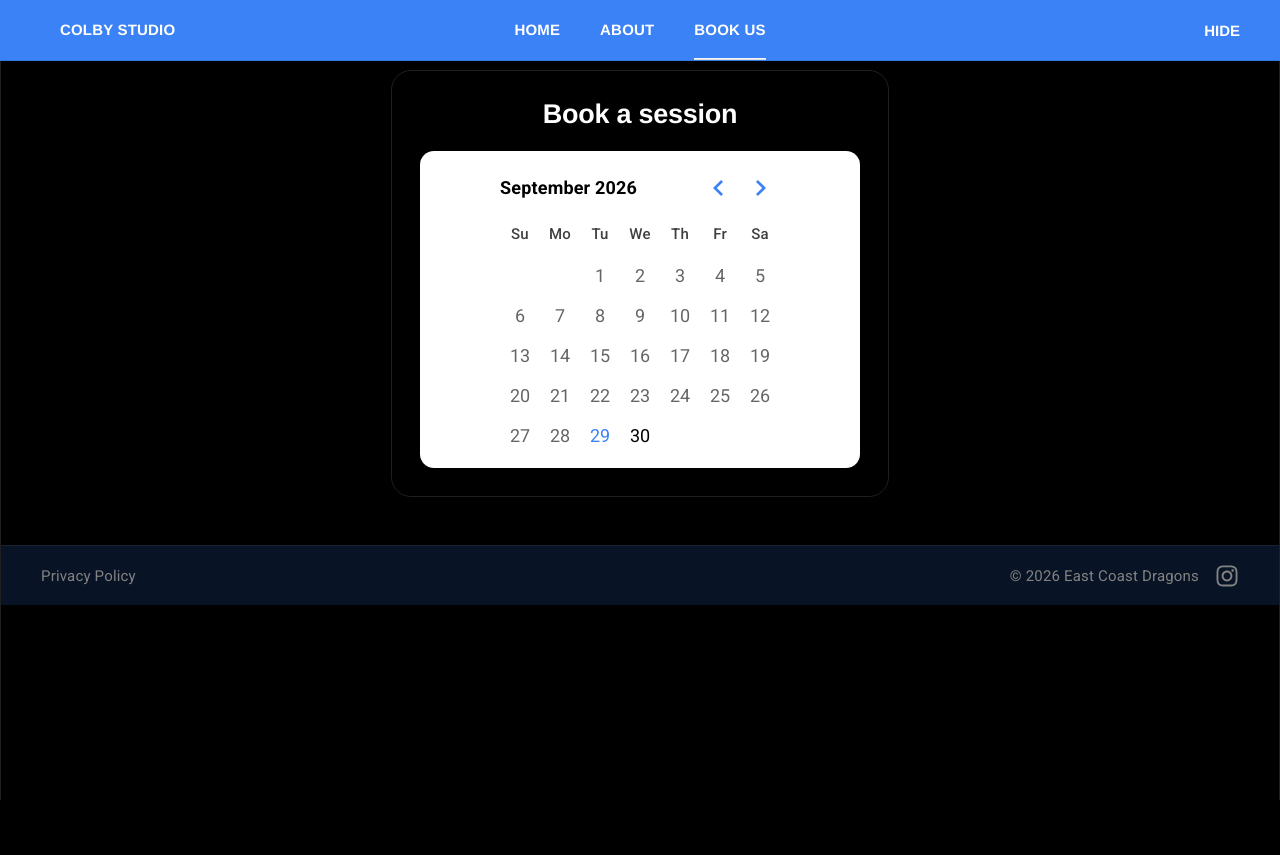
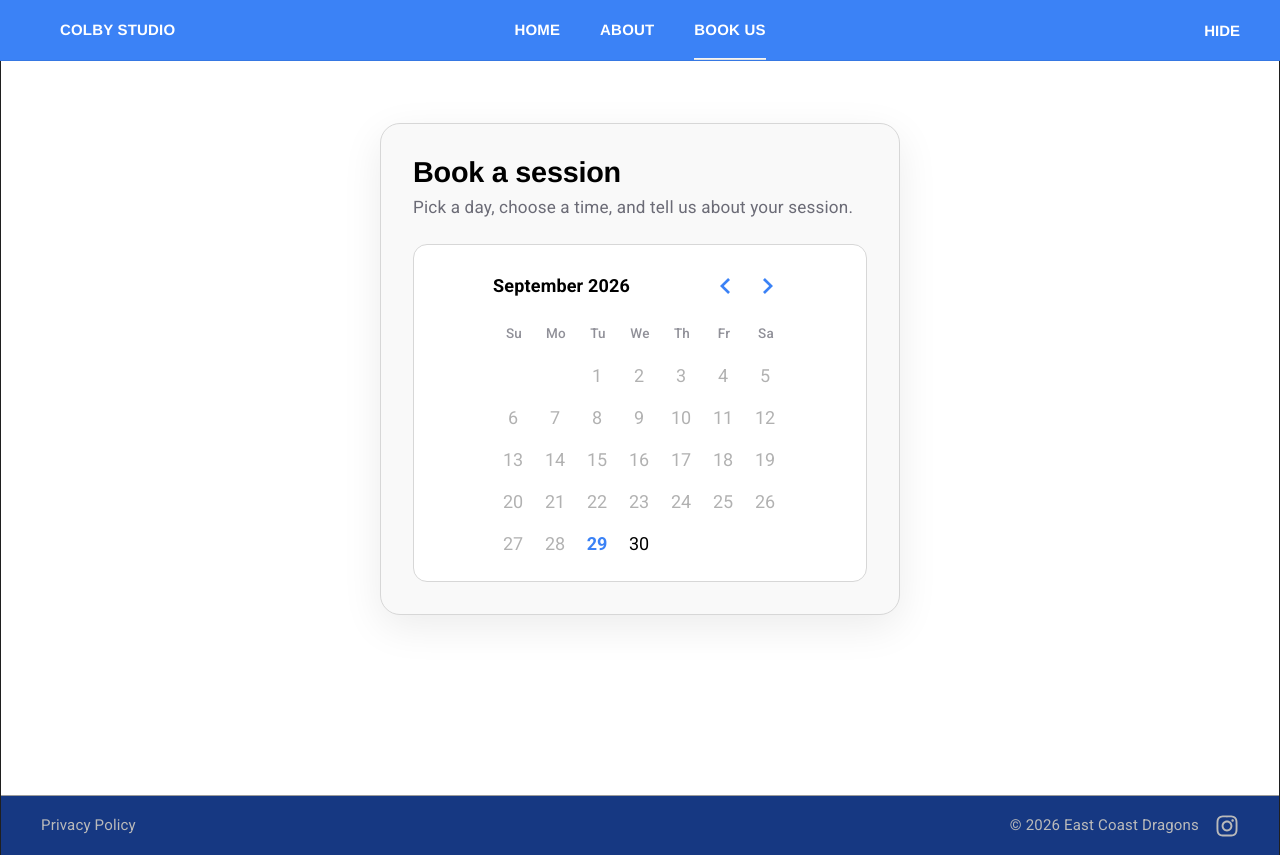
Before and after one commit to aduan48/Colby-Studio, a React (Vite) app in the folder colby-studio-web/: page /booking in a window 1280 px wide. Before the commit the page ends 800 px from the top, so only its background shows below. Built offline with nearby package versions, Linux system fonts and the light colour scheme.

Commit message:
added booking

```diff
--- a/colby-studio-web/src/index.css
+++ b/colby-studio-web/src/index.css
@@ -1,16 +1,19 @@
 @import url('https://fonts.googleapis.com/css2?family=Roboto:wght@400;500;700&display=swap');
 
 :root {
-  --text: #ffffff;
-  --text-h: #ffffff;
-  --text-gray: #828282;
-  --subtle-gray: #82828226;
-  --bg: #000000;
-  --bg-secondary: white;
+  --text: #000000;
+  --text-h: #000000;
+  --text-gray: #82828260;
+  --text-gray-light: #bababa;
+  --subtle-gray: #9c9c9c;
+  --bg: white;
+  --bg-secondary: black;
   --border: #1f1f1f;
   --code-bg: #141414;
   --accent: #3b82f6;
-  --accent-bg: rgba(59, 130, 246, 0.15);
+  --accent-2: #75a6f6;
+  --accent-bg: rgba(59, 130, 246, 0.5);
+  --accent-dark: #163882;
   --accent-border: rgba(59, 130, 246, 0.5);
   --social-bg: rgba(31, 31, 31, 0.5);
   --shadow:
@@ -29,6 +32,7 @@
   text-rendering: optimizeLegibility;
   -webkit-font-smoothing: antialiased;
   -moz-osx-font-smoothing: grayscale;
+
 
   @media (max-width: 1024px) {
     font-size: 16px;
--- a/colby-studio-web/src/pages/Booking.jsx
+++ b/colby-studio-web/src/pages/Booking.jsx
@@ -2,71 +2,130 @@ import { useEffect, useState } from 'react';
 import { DayPicker } from 'react-day-picker';
 import 'react-day-picker/style.css';
 import { format } from 'date-fns';
-import '../styles/Booking.css'
+import '../styles/Booking.css';
+
+const MUSIC_OPTIONS = [
+  { value: 'major', label: 'Major' },
+  { value: 'minor', label: 'Minor' },
+  { value: 'undecided', label: 'Undecided' },
+  { value: 'neither', label: 'Neither' },
+];
+
+/** Like useState, but loads from and saves to localStorage */
+function useLocalStorage(key, initial) {
+  const [value, setValue] = useState(() => {
+    try {
+      const saved = localStorage.getItem(key);
+      return saved !== null ? JSON.parse(saved) : initial;
+    } catch {
+      return initial;
+    }
+  });
+
+  useEffect(() => {
+    try {
+      localStorage.setItem(key, JSON.stringify(value));
+    } catch {}
+  }, [key, value]);
+
+  return [value, setValue];
+}
 
 export default function Booking() {
-  const [day, setDay] = useState();
   const [slots, setSlots] = useState([]);
-  const [selected, setSelected] = useState(null);
-  const [form, setForm] = useState({ name: '', email: '' });
   const [status, setStatus] = useState('');
 
-  /**
-   * sends a get function to the erever getting teh avaikaibity of set dat
-   */
+  const [dayStr, setDayStr] = useLocalStorage('booking:day', null);
+  const day = dayStr ? new Date(dayStr) : undefined;
+
+  const [selected, setSelected] = useLocalStorage('booking:selected', null);
+  const [form, setForm] = useLocalStorage('booking:form', {
+    name: '',
+    email: '',
+    musicMajor: 'undecided',
+    toAccomplish: '',
+    equipment: '',
+    referenceTracks: '',
+  });
+
+  /** Fetches open time slots for the chosen day, and drops a saved time that's no longer free */
   const loadSlots = async (d) => {
     const res = await fetch(`/api/availability?date=${format(d, 'yyyy-MM-dd')}`);
-    setSlots(await res.json());
+    const data = await res.json();
+    setSlots(data);
+    setSelected((sel) => (data.some((s) => s.start === sel && s.available) ? sel : null));
+  };
+
+  /** On first load, forget a saved day that's already in the past */
+  useEffect(() => {
+    const today = new Date(new Date().toDateString()); // midnight today
+    if (day && day < today) {
+      setDayStr(null);
+      setSelected(null);
+    }
+  }, []);
+
+  /** Reload slots whenever the day changes (including the restored day on reload) */
+  useEffect(() => {
+    if (day) loadSlots(day);
+  }, [dayStr]); // depend on the string; a new Date object is created every render
+
+  /** Only clear the chosen time when the user actually picks a new day */
+  const pickDay = (d) => {
+    setDayStr(d ? d.toISOString() : null);
+    setSelected(null);
+    setStatus('');
   };
 
   const handleChanges = (e) => {
     const { name, value } = e.target;
-    setForm(prev => ({ ...prev, [name]: value }));
+    setForm((prev) => ({ ...prev, [name]: value }));
   };
-
-  /**
-   * reupdates whenever a new day is picked
-   */
-  useEffect(() => {
-    if (day) {
-        setSelected(null); loadSlots(day);
-    }
-  }, [day]);
 
   const book = async (e) => {
     e.preventDefault();
-    setStatus('Booking…'); //shows the booking
+    setStatus('Booking…');
     const res = await fetch('/api/bookings', {
       method: 'POST',
       headers: { 'Content-Type': 'application/json' },
       body: JSON.stringify({ start: selected, ...form }),
     });
     const data = await res.json();
+
     if (res.ok) {
       setStatus('Booked! Check your email.');
       setSelected(null);
+      setDayStr(null);
+      // keep name/email/major for next time, clear the session-specific answers
+      setForm((f) => ({ ...f, toAccomplish: '', equipment: '', referenceTracks: '' }));
     } else {
       setStatus(data.error);
+      loadSlots(day); // refresh so a just-taken slot greys out
     }
-    loadSlots(day); // refresh so the taken slot greys out
   };
 
   return (
+    <div className="booking-page">
       <div className="booking">
         <h2 className="booking__title">Book a session</h2>
+        <p className="booking__subtitle">Pick a day, choose a time, and tell us about your session.</p>
 
         <div className="booking__calendar">
           <DayPicker
             mode="single"
             selected={day}
-            onSelect={setDay}
+            onSelect={pickDay}
+            defaultMonth={day}
             disabled={[{ before: new Date() }, { dayOfWeek: [0, 6] }]}
           />
         </div>
 
         {day && (
+          <>
+            <h3 className="booking__section">{format(day, 'EEEE, MMMM d')}</h3>
             <div className="booking__slots">
-            {slots.map(s => (
+              {slots.length === 0 && <p className="booking__empty">No times available.</p>}
+              {slots.map((s) => (
                 <button
                   key={s.start}
                   type="button"
@@ -74,24 +133,70 @@ export default function Booking() {
                   disabled={!s.available}
                   onClick={() => setSelected(s.start)}
                 >
-                {s.start.slice(11)}
+                  {s.start.slice(11, 16)}
                 </button>
               ))}
             </div>
+          </>
         )}
 
-        {selected && (
+        {day && selected && (
           <form className="booking__form" onSubmit={book}>
-            <input placeholder="Name" name="name" required value={form.name} onChange={handleChanges} />
-            <input type="email" placeholder="Email" name="email" required value={form.email} onChange={handleChanges} />
+            <div className="field-row">
+              <div className="field">
+                <label htmlFor="name">Name</label>
+                <input id="name" name="name" placeholder="Your name" required value={form.name} onChange={handleChanges} />
+              </div>
+              <div className="field">
+                <label htmlFor="email">Email</label>
+                <input id="email" type="email" name="email" placeholder="you@colby.edu" required value={form.email} onChange={handleChanges} />
+              </div>
+            </div>
+
+            <fieldset className="field">
+              <legend>Are you a music major or minor?</legend>
+              <div className="radio-group">
+                {MUSIC_OPTIONS.map((o) => (
+                  <label key={o.value} className="chip">
+                    <input
+                      type="radio"
+                      name="musicMajor"
+                      value={o.value}
+                      checked={form.musicMajor === o.value}
+                      onChange={handleChanges}
+                    />
+                    {o.label}
+                  </label>
+                ))}
+              </div>
+            </fieldset>
+
+            <div className="field">
+              <label htmlFor="toAccomplish">What would you like to accomplish in this session?</label>
+              <span className="hint">Include the instrumentation we'll be recording and the size of your ensemble, if applicable.</span>
+              <textarea id="toAccomplish" name="toAccomplish" rows={3} placeholder="Your response" required value={form.toAccomplish} onChange={handleChanges} />
+            </div>
+
+            <div className="field">
+              <label htmlFor="equipment">Do you need any equipment that may not be in the studio?</label>
+              <span className="hint">Optional. If so, please specify.</span>
+              <input id="equipment" name="equipment" placeholder="Your response" value={form.equipment} onChange={handleChanges} />
+            </div>
+
+            <div className="field">
+              <label htmlFor="referenceTracks">Reference tracks</label>
+              <span className="hint">Optional. Links or song names that show the sound you're going for.</span>
+              <textarea id="referenceTracks" name="referenceTracks" rows={2} placeholder="Your response" value={form.referenceTracks} onChange={handleChanges} />
+            </div>
+
             <button type="submit" className="booking__submit">
-            Book {selected.replace('T', ' at ')}
+              Book {format(day, 'MMM d')} at {selected.slice(11, 16)}
             </button>
           </form>
         )}
 
         {status && <p className="booking__status">{status}</p>}
       </div>
+    </div>
   );
-
 }
--- a/colby-studio-web/src/styles/Booking.css
+++ b/colby-studio-web/src/styles/Booking.css
@@ -1,89 +1,159 @@
-/* ---------- Theme ---------- */
+/* ---------- Card ---------- */
+
+.booking-page {
+  min-height: 90vh;
+  padding-top: 5px;
+}
+
 .booking {
+  --card: #f9f9f9;
+  --surface: #ffffff;          /* buttons, inputs, chips */
+  --surface-hover: #f2f6ff;    /* light blue tint on hover */
+  --surface-disabled: #efeff1;
+  --line: #d7d7d7;
+  --muted: #6b6b76;            /* darker gray so it's readable on white */
+  --accent-soft: rgba(59, 130, 246, 0.12);
+  --accent-ring: rgba(59, 130, 246, 0.25);
+  --accent-dark: #2563eb;
 
-  max-width: 440px;
+  max-width: 520px;
   margin: 48px auto;
-  padding: 28px;
+  margin-bottom: 20px;
+  padding: 32px;
+  text-align: left; /* #root centers text; forms read better left-aligned */
   color: var(--text);
-  border: 1px solid var(--border);
+  background: var(--card);
+  border: 1px solid var(--line);
   border-radius: 20px;
-  box-shadow: 0 20px 60px rgba(0, 0, 0, 0.45);
+  box-shadow: 0 12px 40px rgba(0, 0, 0, 0.08);
+  box-sizing: border-box;
+}
+
+.booking *,
+.booking *::before,
+.booking *::after {
+  box-sizing: border-box;
 }
 
 .booking__title {
-  margin: 0 0 20px;
-  font-size: 1.5rem;
+  margin: 0 0 4px;
+  font-size: 1.6rem;
   font-weight: 700;
-  background-clip: text;
-  color: white;
 }
 
-/* ---------- Calendar (react-day-picker v9 variables) ---------- */
+.booking__subtitle {
+  margin: 0 0 24px;
+  color: var(--muted);
+  font-size: 0.95rem;
+}
+
+.booking__section {
+  margin: 28px 0 12px;
+  font-size: 0.8rem;
+  font-weight: 600;
+  letter-spacing: 0.08em;
+  text-transform: uppercase;
+  color: var(--muted);
+}
+
+/* ---------- Calendar (react-day-picker v9) ---------- */
 .booking__calendar {
   display: flex;
   justify-content: center;
-  padding: 12px;
-  background: var(--bg-secondary);
+  padding: 16px;
+  background: var(--surface);
+  border: 1px solid var(--line);
   border-radius: 14px;
-  color: black;
 }
 
 .booking .rdp-root {
   --rdp-accent-color: var(--accent);
-  --rdp-accent-background-color: rgba(124, 92, 255, 0.15);
-  --rdp-day-height: 40px;
-  --rdp-day-width: 40px;
+  --rdp-accent-background-color: var(--accent-soft);
+  --rdp-today-color: var(--accent);
+  --rdp-day-height: 42px;
+  --rdp-day-width: 42px;
   --rdp-day_button-height: 38px;
   --rdp-day_button-width: 38px;
-  --rdp-today-color: var(--accent);
+  --rdp-day_button-border-radius: 10px;
+  --rdp-selected-border: none;
+  color: var(--text);
   margin: 0;
+}
+
+.booking .rdp-weekday {
+  color: var(--muted);
+  font-size: 0.75rem;
+  font-weight: 500;
+}
+
+.booking .rdp-day_button {
+  transition: background 0.15s;
+}
+
+.booking .rdp-day:not(.rdp-disabled):not(.rdp-selected) .rdp-day_button:hover {
+  background: var(--accent-soft);
+}
+
+.booking .rdp-today:not(.rdp-selected) .rdp-day_button {
+  font-weight: 700;
 }
 
 .booking .rdp-selected .rdp-day_button {
   background: var(--accent);
   color: #fff;
-  border: none;
+  font-weight: 600;
 }
 
 .booking .rdp-disabled {
-  opacity: 0.6;
+  opacity: 0.3;
 }
 
 /* ---------- Time slots ---------- */
 .booking__slots {
   display: grid;
-  grid-template-columns: repeat(auto-fill, minmax(90px, 1fr));
+  grid-template-columns: repeat(auto-fill, minmax(88px, 1fr));
   gap: 10px;
-  margin-top: 20px;
+}
+
+.booking__empty {
+  grid-column: 1 / -1;
+  color: var(--muted);
 }
 
 .slot {
-  padding: 10px 0;
-  background: var(--bg);
+  padding: 11px 0;
+  background: var(--surface);
   color: var(--text);
-  border: 1px solid var(--border);
+  border: 1px solid var(--line);
   border-radius: 10px;
-  font-size: 0.95rem;
+  font: 500 0.95rem var(--sans);
+  font-variant-numeric: tabular-nums;
   cursor: pointer;
-  transition: transform 0.15s, border-color 0.15s, background 0.15s;
+  box-shadow: 0 1px 2px rgba(0, 0, 0, 0.04);
+  transition: transform 0.15s, border-color 0.15s, background 0.15s, box-shadow 0.15s;
 }
 
 .slot:hover:not(:disabled) {
+  background: var(--surface-hover);
   border-color: var(--accent);
   transform: translateY(-2px);
+  box-shadow: 0 4px 10px rgba(59, 130, 246, 0.15);
 }
 
-.slot--selected {
-  background: linear-gradient(135deg, var(--accent), var(--accent-2));
-  border-color: transparent;
+.slot--selected,
+.slot--selected:hover:not(:disabled) {
+  background: var(--accent);
+  border-color: var(--accent);
   color: #fff;
   font-weight: 600;
 }
 
 .slot:disabled {
-  opacity:0.25;
+  background: var(--surface-disabled);
+  color: var(--muted);
+  opacity: 0.6;
   text-decoration: line-through;
-  opacity: 0.4;
+  box-shadow: none;
   cursor: not-allowed;
 }
 
@@ -91,54 +161,152 @@
 .booking__form {
   display: flex;
   flex-direction: column;
-  gap: 12px;
-  margin-top: 24px;
+  gap: 20px;
+  margin-top: 28px;
+  padding-top: 28px;
+  border-top: 1px solid var(--line);
   animation: fadeUp 0.25s ease-out;
 }
 
-.booking__form input {
+.field-row {
+  display: grid;
+  grid-template-columns: 1fr 1fr;
+  gap: 12px;
+}
+
+.field {
+  display: flex;
+  flex-direction: column;
+  gap: 6px;
+  min-width: 0;
+  margin: 0;
+  padding: 0;
+  border: none;
+}
+
+.field > label,
+.field > legend {
+  padding: 0;
+  font-size: 0.9rem;
+  font-weight: 500;
+  line-height: 1.35;
+}
+
+.field > legend {
+  margin-bottom: 8px;
+}
+
+.hint {
+  margin-top: -2px;
+  color: var(--muted);
+  font-size: 0.8rem;
+  line-height: 1.4;
+}
+
+.booking__form input:not([type='radio']),
+.booking__form textarea {
+  width: 100%;
   padding: 12px 14px;
-  background: var(--bg);
+  background: var(--surface);
   color: var(--text);
-  border: 1px solid var(--border);
+  border: 1px solid var(--line);
   border-radius: 10px;
-  font-size: 1rem;
+  font: 400 0.95rem var(--sans);
   outline: none;
   transition: border-color 0.15s, box-shadow 0.15s;
 }
 
-.booking__form input::placeholder {
-  color: var(--muted);
+.booking__form textarea {
+  resize: vertical;
+  min-height: 72px;
+  line-height: 1.45;
 }
 
-.booking__form input:focus {
-  border-color: var(--accent);
-  box-shadow: 0 0 0 3px rgba(124, 92, 255, 0.25);
+.booking__form input::placeholder,
+.booking__form textarea::placeholder {
+  color: var(--muted);
+  opacity: 0.7;
 }
 
+.booking__form input:focus,
+.booking__form textarea:focus {
+  border-color: var(--accent);
+  box-shadow: 0 0 0 3px var(--accent-ring);
+}
+
+/* ---------- Radio chips ---------- */
+.radio-group {
+  display: flex;
+  flex-wrap: wrap;
+  gap: 8px;
+}
+
+.chip {
+  position: relative;
+  padding: 8px 16px;
+  background: var(--surface);
+  color: var(--text);
+  border: 1px solid var(--line);
+  border-radius: 999px;
+  font-size: 0.9rem;
+  cursor: pointer;
+  user-select: none;
+  transition: border-color 0.15s, background 0.15s, color 0.15s;
+}
+
+.chip input {
+  position: absolute;
+  opacity: 0;
+  pointer-events: none;
+}
+
+.chip:hover {
+  background: var(--surface-hover);
+  border-color: var(--accent-border);
+}
+
+.chip:has(input:checked) {
+  background: var(--accent);
+  border-color: var(--accent);
+  color: #fff;
+  font-weight: 500;
+}
+
+.chip:has(input:focus-visible) {
+  box-shadow: 0 0 0 3px var(--accent-ring);
+}
+
+/* ---------- Submit ---------- */
 .booking__submit {
-  padding: 13px;
-  background: linear-gradient(135deg, var(--accent), var(--accent-2));
+  margin-top: 4px;
+  padding: 14px;
+  background: var(--accent);
   color: #fff;
   border: none;
-  border-radius: 10px;
-  font-size: 1rem;
-  font-weight: 600;
+  border-radius: 12px;
+  font: 600 1rem var(--sans);
   cursor: pointer;
-  transition: filter 0.15s, transform 0.15s;
+  box-shadow: 0 4px 14px rgba(59, 130, 246, 0.3);
+  transition: background 0.15s, transform 0.15s, box-shadow 0.15s;
 }
 
 .booking__submit:hover {
-  filter: brightness(1.1);
+  background: var(--accent-dark);
   transform: translateY(-1px);
+  box-shadow: 0 6px 18px rgba(59, 130, 246, 0.35);
+}
+
+.booking__submit:active {
+  transform: translateY(0);
 }
 
 /* ---------- Status ---------- */
 .booking__status {
-  margin: 18px 0 0;
-  padding: 10px 14px;
-  background: var(--bg);
-  border-left: 3px solid var(--accent-2);
+  margin: 20px 0 0;
+  padding: 12px 14px;
+  background: var(--surface);
+  border: 1px solid var(--line);
+  border-left: 3px solid var(--accent);
   border-radius: 8px;
   font-size: 0.95rem;
 }
@@ -148,6 +316,20 @@
   to   { opacity: 1; transform: translateY(0); }
 }
 
-@media (max-width: 480px) {
-  .booking { margin: 16px; padding: 20px; }
+/* ---------- Mobile ---------- */
+@media (max-width: 520px) {
+  .booking {
+    margin: 16px;
+    padding: 20px;
+    border-radius: 16px;
+  }
+  .field-row {
+    grid-template-columns: 1fr;
+  }
+  .booking .rdp-root {
+    --rdp-day-height: 38px;
+    --rdp-day-width: 38px;
+    --rdp-day_button-height: 34px;
+    --rdp-day_button-width: 34px;
+  }
 }
--- a/colby-studio-web/src/styles/Footer.css
+++ b/colby-studio-web/src/styles/Footer.css
@@ -1,5 +1,5 @@
 .footer {
-  background: var(--accent-bg);
+  background: var(--accent-dark);
   width: 100%;
 }
 
@@ -29,13 +29,13 @@
 }
 
 .bottom-footer p {
-  color: var(--text-gray);
+  color: var(--text-gray-light);
   margin: 0;
   font-size: 15px;
 }
 
 .bottom-footer a {
-  color: var(--text-gray);
+  color: var(--text-gray-light);
   display: inline-flex;
   align-items: center;
   font-size: 15px;
```
Also changed, not shown: 2 other files (tests, documents, lock files or other folders). Lines whose indentation alone changed are shown as unchanged.
